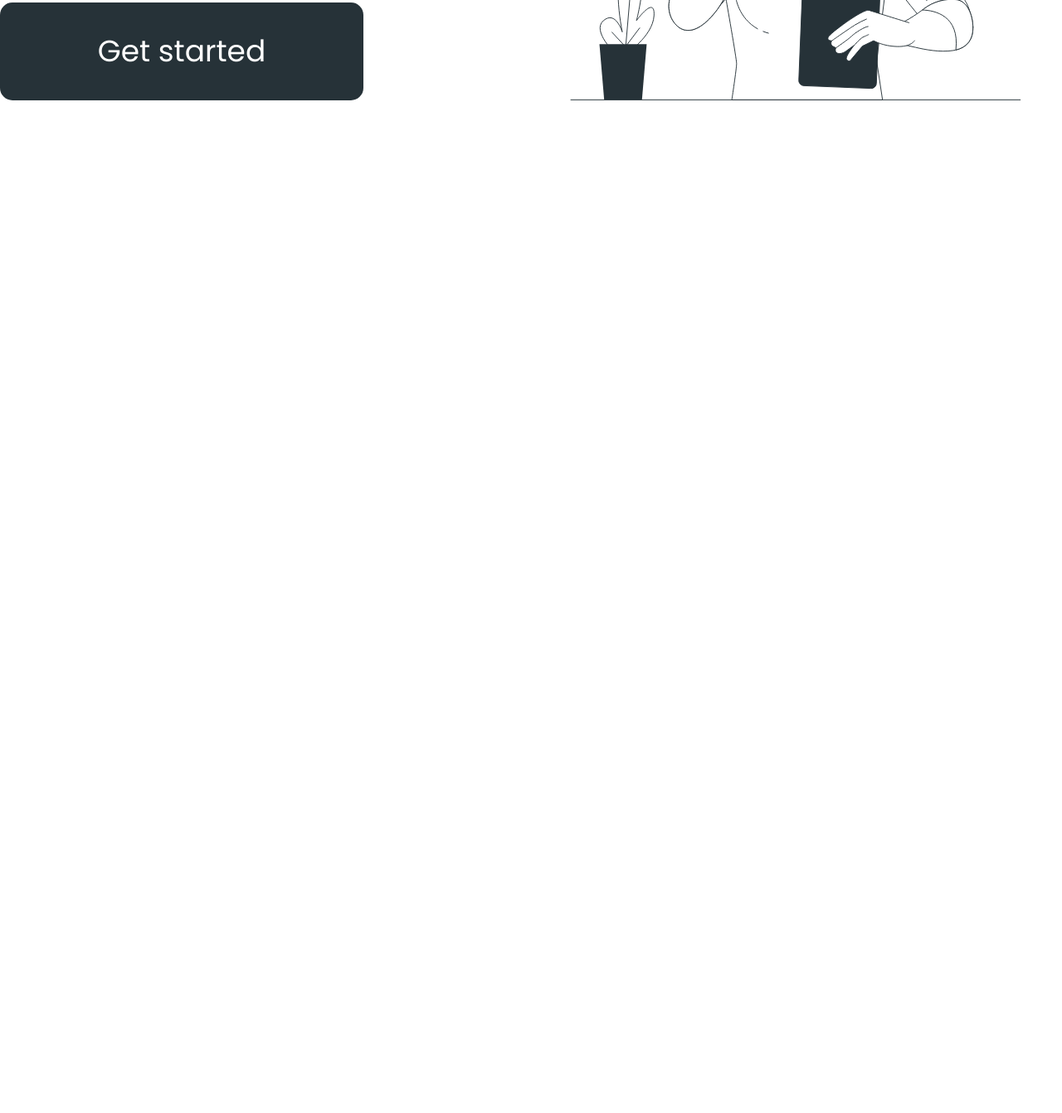
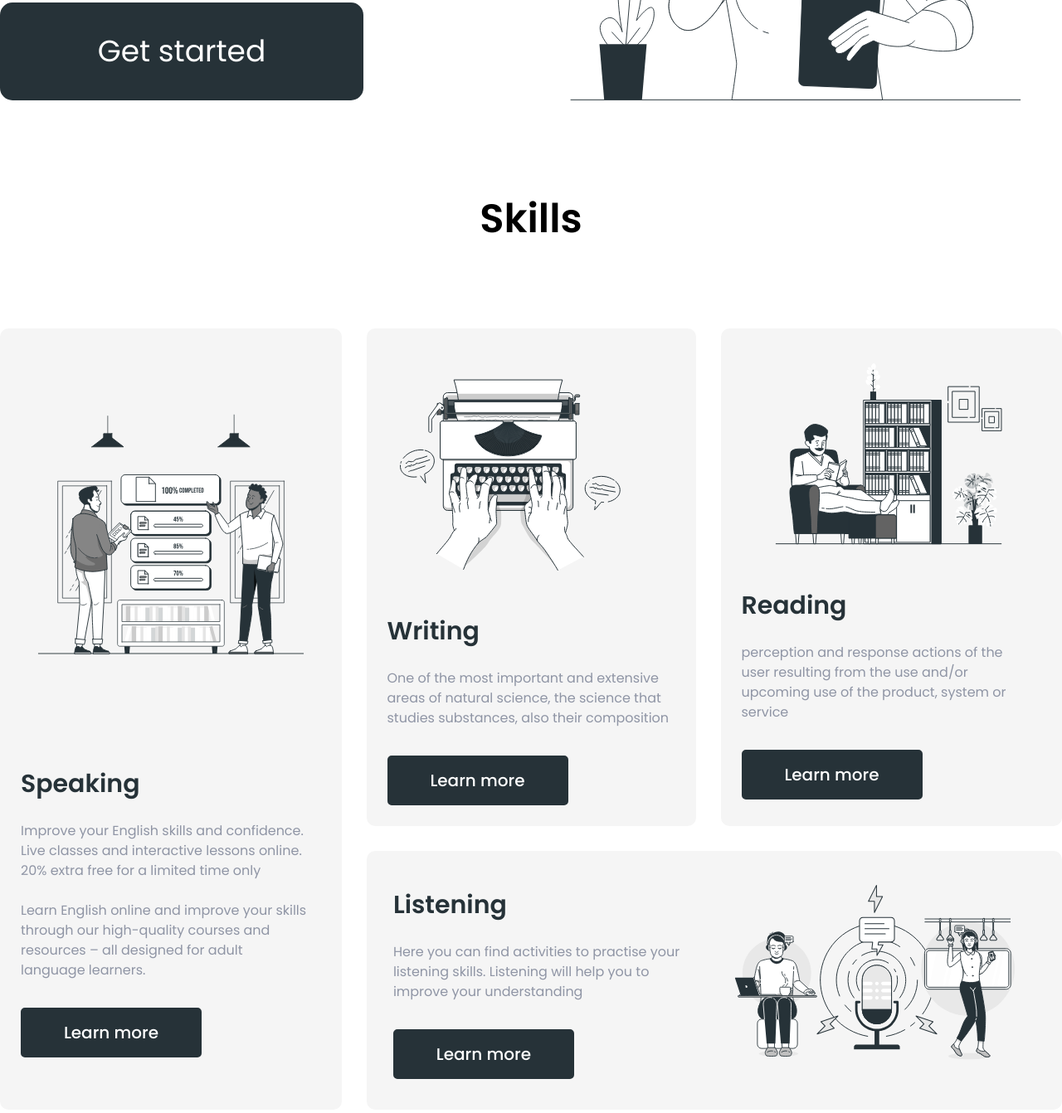
Before and after one commit to Konstantinys88/Britlex, a website: page src/index.html in a window 1280 px wide. Shown: the part 737-2079 px from the top of the page at 83% size. Before the commit the page ends 952 px from the top, so only its background shows below. Drawn offline with Linux system fonts and the light colour scheme.

Commit message:
add block skills

```diff
--- a/src/index.html
+++ b/src/index.html
@@ -18,6 +18,7 @@
 <body>
 
     <header class="header">
+        <div class="container">
             <div class="navigation">
                 <menu>
                     <div class="navigation__wrapper">
@@ -43,17 +44,18 @@
                 </menu>
                 <div class="overlay"></div>
             </div>
+        </div>
     </header>
 
-    <div class="get-started">
+    <section class="get-started">
         <div class="container">
             <div class="get-started__wrapper">
                 <div class="get-started__wrapper-left">
                     <div class="get-started__wrapper-header">
-                        <div class="get-started__left-header">Learn <br> Any Foreign Language</div>
+                        <h1 class="get-started__left-header">Learn <br> Any Foreign Language</h1>
                         <div class="get-started__left-img"><img src="img/light-bulb.svg" alt="light"></div>
                     </div>
-                    <div class="get-started__left-text">With our teachers who write a program for each student, you will be able to make your first sketch after the first lesson.</div>
+                    <p class="get-started__left-text">With our teachers who write a program for each student, you will be able to make your first sketch after the first lesson.</p>
                     <button class="get-started__left-btn btn">Get started</button>
                 </div>
                 <div class="get-started__wrapper-right">
@@ -61,7 +63,64 @@
                 </div>
             </div>
         </div>
+    </section>
+
+    <section class="skills">
+        <div class="container">
+            <h2 class="text-h2 skills__text-h2">Skills</h2>
+            <div class="skills__grid">
+                <!-- 1 -->
+                <div class="skills__grid-item speaking">
+                    <div class="skills__grid-img">
+                        <img src="img/speaking.svg" alt="Speaking">
                     </div>
+                    <div class="skills__grid-content">
+                        <h3 class="skills__grid-header header-h3">Speaking</h3>
+                        <p class="skills__grid-text text-p">Improve your English skills and confidence. Live classes and interactive lessons online. 20% extra free for a limited time only <br> <br> Learn English online and improve your skills through our high-quality courses and resources – all designed for adult language learners.</p>
+                        <button class="btn skills__btn">Learn more</button>
+                    </div>
+                </div>
+                <!-- 2 -->
+                <div class="skills__grid-item writing">
+                    <div class="skills__grid-img">
+                        <img src="img/writing.svg" alt="Writing">
+                    </div>
+                    <div class="skills__grid-content">
+                        <h3 class="skills__grid-header header-h3">Writing</h3>
+                        <p class="skills__grid-text text-p">One of the most important and extensive areas of natural science, the science that
+                        studies substances, also their composition </p>
+                        <button class="btn skills__btn">Learn more</button>
+                    </div>
+                </div>
+                <!-- 3 -->
+                <div class="skills__grid-item reading">
+                    <div class="skills__grid-img">
+                        <img src="img/reading.svg" alt="Reading">
+                    </div>
+                    <div class="skills__grid-content">
+                        <h3 class="skills__grid-header header-h3">Reading</h3>
+                        <p class="skills__grid-text text-p">perception and response actions of the user
+                            resulting from the use and/or upcoming use
+                            of the product, system or service</p>
+                        <button class="btn skills__btn">Learn more</button>
+                    </div>
+                </div>
+                <!-- 4 -->
+                <div class="skills__grid-item listening listening">
+                    <div class="skills__grid-img">
+                        <img src="img/listening.svg" alt="Listening">
+                    </div>
+                    <div class="skills__grid-content">
+                        <h3 class="skills__grid-header header-h3">Listening</h3>
+                        <p class="skills__grid-text text-p">Here you can find activities to practise
+                            your listening skills. Listening will help you
+                            to improve your understanding </p>
+                        <button class="btn skills__btn">Learn more</button>
+                    </div>
+                </div>
+            </div>
+        </div>
+    </section>
 
     <footer class="footer">
     </footer>
--- a/src/styles/block/_body.scss
+++ b/src/styles/block/_body.scss
@@ -6,3 +6,26 @@ body {
         margin: 0 auto;
     }
 }
+
+.text-h2 {
+    font-style: normal;
+    font-weight: 600;
+    font-size: 48px;
+    line-height: 80px;
+    color: #000000;
+}
+.header-h3 {
+    font-style: normal;
+    font-weight: 600;
+    font-size: 30px;
+    line-height: 80px;
+    color: #263238;
+}
+
+.text-p {
+    font-style: normal;
+    font-weight: 400;
+    font-size: 16px;
+    line-height: 24px;
+    color: #8F95A5;
+}
--- a/src/styles/block/_header.scss
+++ b/src/styles/block/_header.scss
@@ -1,18 +1,13 @@
 .header {
     // position: sticky;
     // top: 0;
+    padding-top: 55px;
     z-index: 10;
     min-height: 176px;
     background-color:rgba($color: #fff, $alpha: 0.9);
 }
 
 .navigation {
-    // position: sticky;
-    // top: 0;
-    // z-index: 10;
-    padding: 55px 130px 0;
-    // min-height: 176px;
-    // background-color:#ffffff;
     &__logo {
         width: 106px;
         height: 54px;
--- a/src/styles/block/_media.scss
+++ b/src/styles/block/_media.scss
@@ -3,6 +3,7 @@
 }
 
 @media(max-width: 992px) {
+
 
 }
 
--- /dev/null
+++ b/src/styles/block/_skills.scss
@@ -0,0 +1,72 @@
+.skills {
+    padding-top: 103px;
+    margin-bottom: 200px;
+    &__text-h2 {
+        text-align: center;
+    }
+    &__grid {
+        position: relative;
+        padding-top: 92px;
+        display: grid;
+        gap: 30px;
+        grid-template-areas:
+        "one two three"
+        "one four four";
+        justify-content: space-evenly;
+        align-items: stretch;
+
+    }
+    &__grid-item {
+        background: #F5F5F5;
+        border-radius: 10px;
+        padding: 25px;
+        display: flex;
+        flex-direction: column;
+        justify-content: space-around;
+    }
+    &__grid-img {
+        img {
+            max-width: 100%;
+        }
+    }
+    &__grid-text {
+        width: 100%;
+        max-width: 347px;
+        padding-top: 5px;
+    }
+    &__btn {
+        margin-top: 33px;
+        width: 218px;
+        height: 60px;
+        background: #263238;
+        border-radius: 5px;
+        font-style: normal;
+        font-weight: 500;
+        font-size: 20px;
+        line-height: 30px;
+        color: #FFFFFF;
+    }
+
+}
+
+.speaking {
+    grid-area: one;
+}
+
+.writing {
+    grid-area: two;
+}
+
+.reading {
+    grid-area: three;
+}
+
+.listening {
+    grid-area: four;
+    flex-direction: row;
+}
+
+.listening .skills__grid-img {
+    order: 1;
+    padding-left: 30px;
+}
--- a/src/styles/main.scss
+++ b/src/styles/main.scss
@@ -15,6 +15,7 @@ html {
 @import 'block/body';
 @import 'block/header';
 @import 'block/getstarted';
+@import 'block/skills';
 
 
 @import 'block/footer';
```
Also changed, not shown: src/css/main.css, src/css/main.min.css, src/img/listening.svg (added), src/img/reading.svg (added), src/img/speaking.svg (added), src/img/writing.svg (added), 2 other files. Lines whose indentation alone changed are shown as unchanged.
